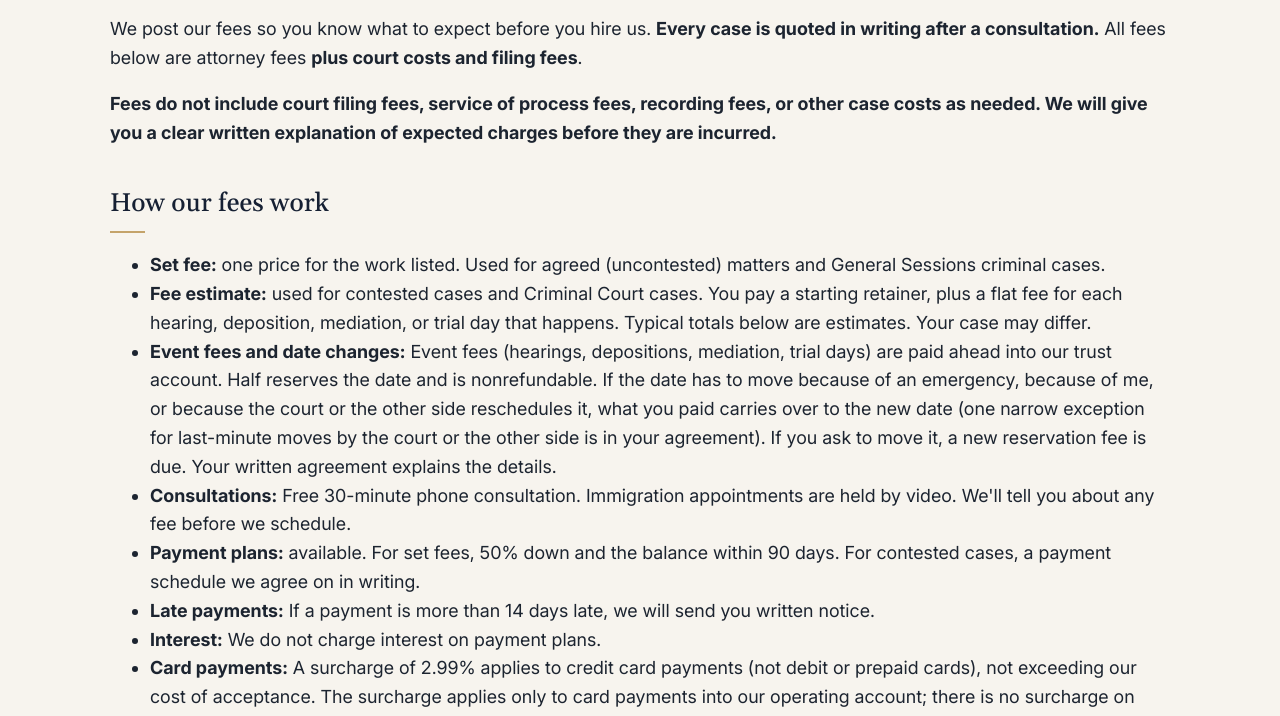
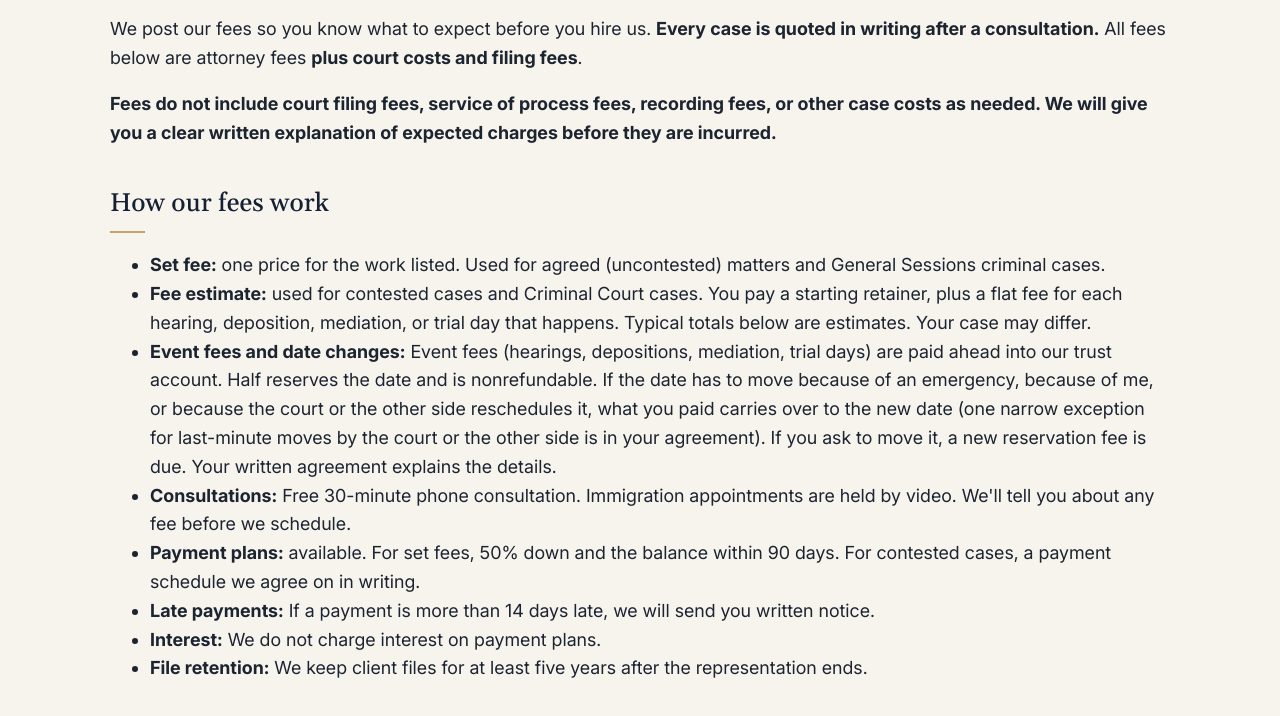
Before and after one commit to jhineslaw/jhineslaw.github.io, a plain HTML site: page pricing.html in a window 1280 px wide. Shown: the part 227-943 px from the top of the page. Drawn offline with Linux system fonts and the light colour scheme.

Commit message:
Pricing: remove card-surcharge bullet (Jason 12:24 PM ET 11/15/2026)

```diff
--- a/pricing.html
+++ b/pricing.html
@@ -36,7 +36,6 @@
 <li><strong>Payment plans:</strong> available. For set fees, 50% down and the balance within 90 days. For contested cases, a payment schedule we agree on in writing.</li>
 <li><strong>Late payments:</strong> If a payment is more than 14 days late, we will send you written notice.</li>
 <li><strong>Interest:</strong> We do not charge interest on payment plans.</li>
-<li><strong>Card payments:</strong> A surcharge of 2.99% applies to credit card payments (not debit or prepaid cards), not exceeding our cost of acceptance. The surcharge applies only to card payments into our operating account; there is no surcharge on trust or retainer deposits, and the firm absorbs those card fees.</li>
 <li><strong>File retention:</strong> We keep client files for at least five years after the representation ends.</li>
 </ul>
 <h2 id="family">Family law: agreed matters (set fees)</h2>
```
